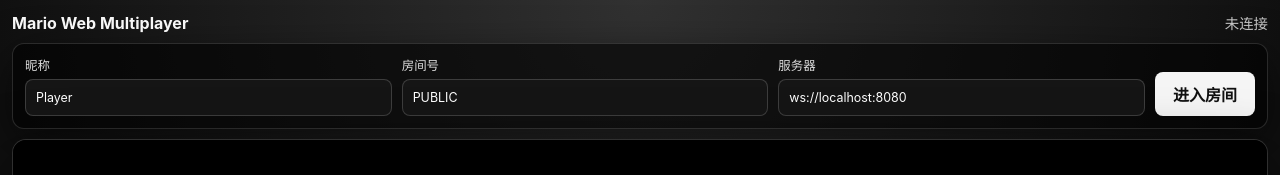
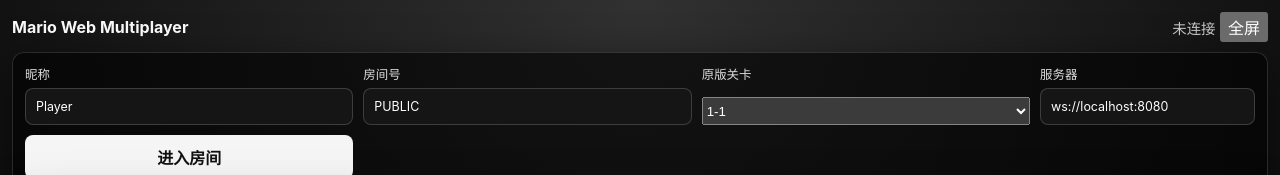
Before and after one commit to susu619/susu619, a website built with Vite: page web/index.html in a window 1280 px wide. Shown: the top 175 px of the page. Built offline with nearby package versions, Linux system fonts and the light colour scheme; animation ran at ten frames a second.

Commit message:
web: add level selection fullscreen and complete controls

```diff
--- a/web/index.html
+++ b/web/index.html
@@ -11,7 +11,10 @@
     <main class="app">
       <header class="toolbar">
         <strong>Mario Web Multiplayer</strong>
-        <span id="status" class="status">未连接</span>
+        <div class="toolbar-actions">
+          <span id="status" class="status">未连接</span>
+          <button id="fullscreen" class="ghost-button" type="button">全屏</button>
+        </div>
       </header>
 
       <section id="lobby" class="panel lobby">
@@ -22,6 +25,15 @@
         <label>
           房间号
           <input id="room" maxlength="16" value="PUBLIC" autocapitalize="characters" />
+        </label>
+        <label>
+          原版关卡
+          <select id="level">
+            <option value="1-1">1-1</option>
+            <option value="1-2">1-2</option>
+            <option value="1-3">1-3</option>
+            <option value="1-4">1-4</option>
+          </select>
         </label>
         <label>
           服务器
@@ -36,10 +48,12 @@
         <div class="touch-controls" aria-label="触控操作">
           <div class="touch-left">
             <button data-control="left" aria-label="向左">◀</button>
+            <button data-control="down" aria-label="下蹲">▼</button>
             <button data-control="right" aria-label="向右">▶</button>
           </div>
           <div class="touch-right">
             <button data-control="run" aria-label="冲刺">Z</button>
+            <button data-control="fire" aria-label="火球">C</button>
             <button data-control="jump" aria-label="跳跃">X</button>
           </div>
         </div>
```
